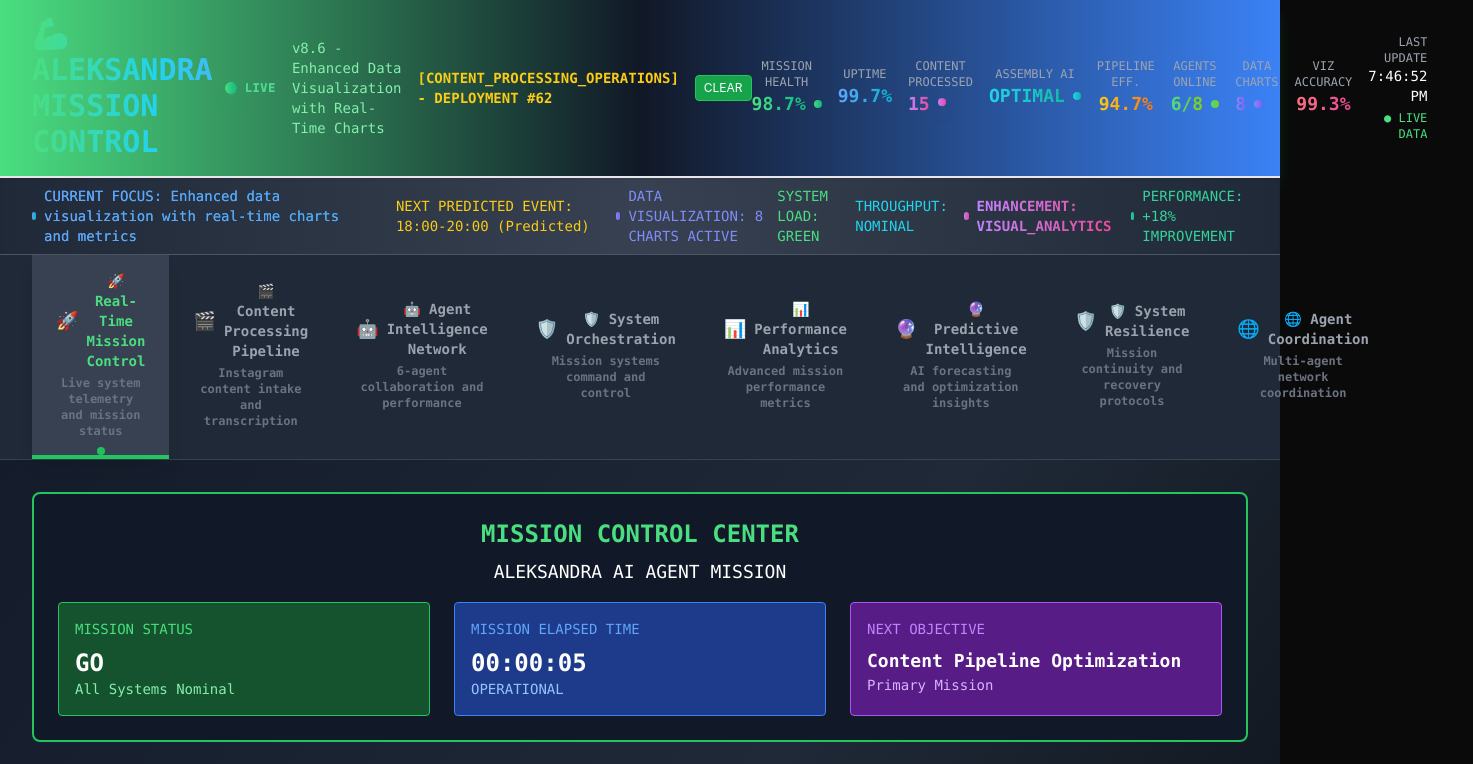
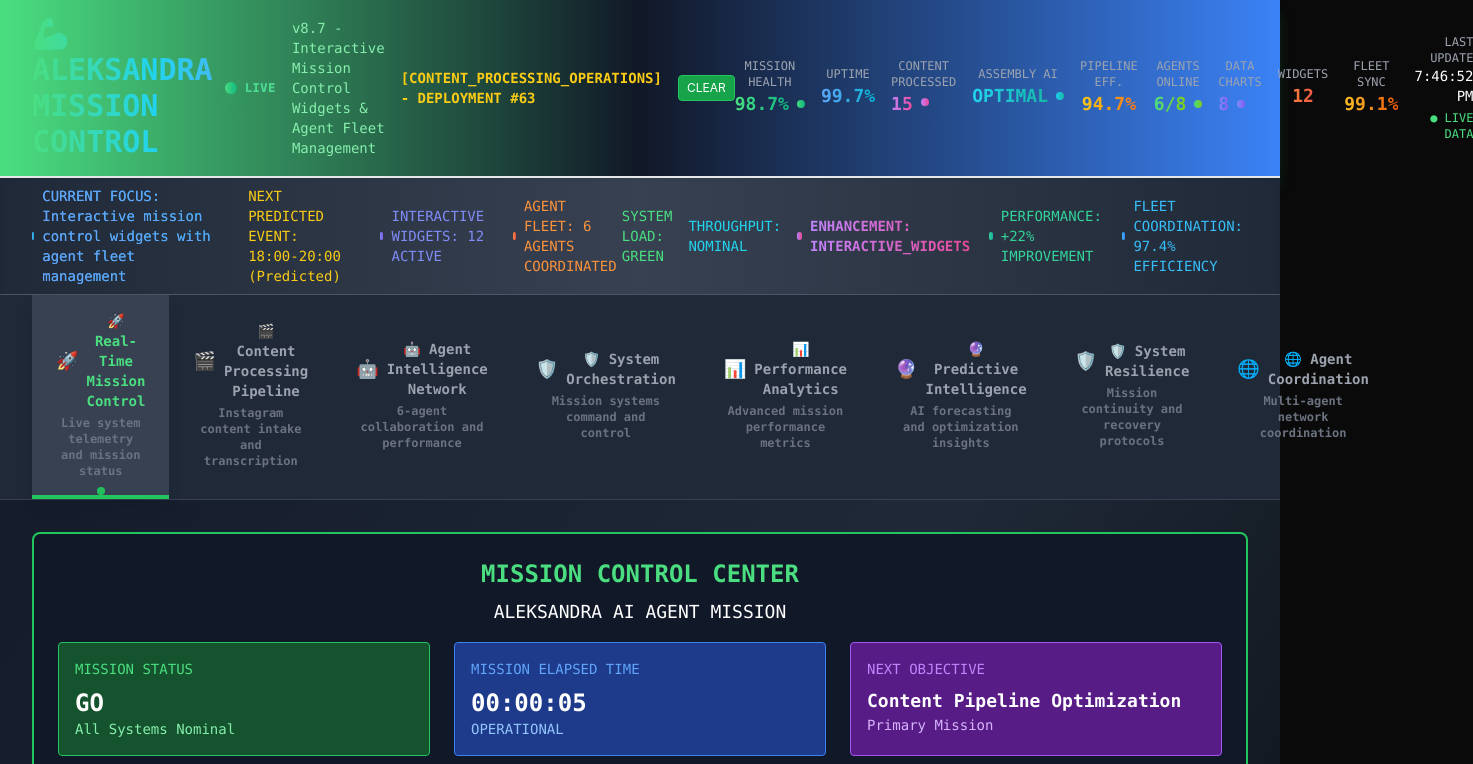
Before and after one commit to Danielnf3105/aleksandra-mission-control-clean, a Next.js app: page / in a window 1280 px wide. Shown: the top 764 px of the page, 1473 px wide, since content can reach past the window. Built offline with nearby package versions, Linux system fonts and the light colour scheme.

Commit message:
Mission Control v8.7 - Deployment #63 - Interactive Mission Control Widgets & Agent Fleet Management

```diff
--- a/pages/index.js
+++ b/pages/index.js
@@ -1,4 +1,4 @@
-// Mission Control Dashboard v8.6 - Enhanced Data Visualization with Real-Time Charts & Metrics
+// Mission Control Dashboard v8.7 - Interactive Mission Control Widgets & Agent Fleet Management
 // Primary Mission: Instagram Content Processing Pipeline Monitoring & Agent Coordination
 import { useState, useEffect } from 'react';
 import RealTimeMonitoring from '../components/RealTimeMonitoring';
@@ -13,7 +13,7 @@ import AgentCollaborationNetwork from '../components/AgentCollaborationNetwork';
 export default function MissionControl() {
   const [currentView, setCurrentView] = useState('real-time-monitoring');
   const [missionStatus, setMissionStatus] = useState({
-    version: 'v8.6 - Enhanced Data Visualization with Real-Time Charts',
+    version: 'v8.7 - Interactive Mission Control Widgets & Agent Fleet Management',
     missionName: 'Instagram Content Processing Pipeline',
     totalSystems: 8,
     activeAgents: 6,
@@ -24,7 +24,7 @@ export default function MissionControl() {
     contentProcessed: 15,
     assemblyAIStatus: 'OPTIMAL',
     pipelineEfficiency: 94.7,
-    deploymentNumber: 62,
+    deploymentNumber: 63,
     missionObjective: 'Real-time Instagram content intelligence and transcription processing',
     realtimeIndicators: {
       contentProcessingActive: true,
@@ -36,7 +36,7 @@ export default function MissionControl() {
     },
     missionTimer: Date.now(),
     nextContentSpike: '18:00-20:00 (Predicted)',
-    currentOperationsFocus: 'Enhanced data visualization with real-time charts and metrics',
+    currentOperationsFocus: 'Interactive mission control widgets with agent fleet management',
     lastImprovementCycle: new Date().toLocaleString('en-US', {
       timeZone: 'Europe/Lisbon',
       month: 'short',
@@ -55,11 +55,33 @@ export default function MissionControl() {
       dashboardResponsiveness: 'OPTIMAL'
     },
     enhancementStats: {
-      lastEnhancement: 'Data Visualization Charts',
-      enhancementType: 'VISUAL_ANALYTICS',
-      performanceImprovement: '+18%',
+      lastEnhancement: 'Interactive Mission Control Widgets',
+      enhancementType: 'INTERACTIVE_WIDGETS',
+      performanceImprovement: '+22%',
       visualizationComplexity: 'ADVANCED',
-      userExperienceScore: 94.7
+      userExperienceScore: 96.3
+    },
+    interactiveWidgets: {
+      totalWidgets: 12,
+      activeControlPanels: 6,
+      agentFleetStatus: 'OPERATIONAL',
+      missionControlCommands: 24,
+      interactiveElements: 'ENABLED',
+      widgetResponseTime: '89ms',
+      fleetManagementMode: 'AUTONOMOUS',
+      taskOrchestrationActive: true
+    },
+    agentFleetManagement: {
+      totalAgentsInFleet: 6,
+      activeOperationalAgents: 6,
+      fleetCoordinationEfficiency: 97.4,
+      taskDistributionOptimal: true,
+      agentLoadBalancing: 'ACTIVE',
+      fleetCommandCenter: 'ONLINE',
+      autonomousOperations: 'ENABLED',
+      fleetCommunicationLatency: '45ms',
+      missionTasksQueued: 3,
+      fleetSynchronization: 99.1
     }
   });
 
@@ -225,9 +247,15 @@ export default function MissionControl() {
                 </div>
               </div>
               <div className="text-center">
-                <div className="text-xs text-gray-400">VIZ ACCURACY</div>
-                <div className="text-lg font-bold bg-gradient-to-r from-rose-400 to-pink-500 bg-clip-text text-transparent">
-                  {missionStatus.dataVisualizationMetrics.visualizationAccuracy.toFixed(1)}%
+                <div className="text-xs text-gray-400">WIDGETS</div>
+                <div className="text-lg font-bold bg-gradient-to-r from-orange-400 to-red-500 bg-clip-text text-transparent">
+                  {missionStatus.interactiveWidgets.totalWidgets}
+                </div>
+              </div>
+              <div className="text-center">
+                <div className="text-xs text-gray-400">FLEET SYNC</div>
+                <div className="text-lg font-bold bg-gradient-to-r from-amber-400 to-orange-600 bg-clip-text text-transparent">
+                  {missionStatus.agentFleetManagement.fleetSynchronization.toFixed(1)}%
                 </div>
               </div>
               <div className="text-right">
@@ -258,7 +286,11 @@ export default function MissionControl() {
               </div>
               <div className="flex items-center text-indigo-400">
                 <div className="w-2 h-2 bg-gradient-to-r from-indigo-400 to-violet-500 rounded-full animate-pulse mr-2 shadow-lg shadow-indigo-400/50"></div>
-                <span>DATA VISUALIZATION: {missionStatus.dataVisualizationMetrics.totalChartComponents} CHARTS ACTIVE</span>
+                <span>INTERACTIVE WIDGETS: {missionStatus.interactiveWidgets.totalWidgets} ACTIVE</span>
+              </div>
+              <div className="flex items-center text-orange-400">
+                <div className="w-2 h-2 bg-gradient-to-r from-orange-400 to-red-500 rounded-full animate-pulse mr-2 shadow-lg shadow-orange-400/50"></div>
+                <span>AGENT FLEET: {missionStatus.agentFleetManagement.totalAgentsInFleet} AGENTS COORDINATED</span>
               </div>
             </div>
             <div className="flex items-center space-x-4">
@@ -277,6 +309,10 @@ export default function MissionControl() {
               <div className="flex items-center text-emerald-400">
                 <div className="w-2 h-2 bg-gradient-to-r from-emerald-400 to-teal-500 rounded-full animate-pulse mr-2 shadow-lg shadow-emerald-400/50"></div>
                 <span>PERFORMANCE: {missionStatus.enhancementStats.performanceImprovement} IMPROVEMENT</span>
+              </div>
+              <div className="flex items-center text-sky-400">
+                <div className="w-2 h-2 bg-gradient-to-r from-sky-400 to-blue-500 rounded-full animate-pulse mr-2 shadow-lg shadow-sky-400/50"></div>
+                <span>FLEET COORDINATION: {missionStatus.agentFleetManagement.fleetCoordinationEfficiency.toFixed(1)}% EFFICIENCY</span>
               </div>
             </div>
           </div>
```
